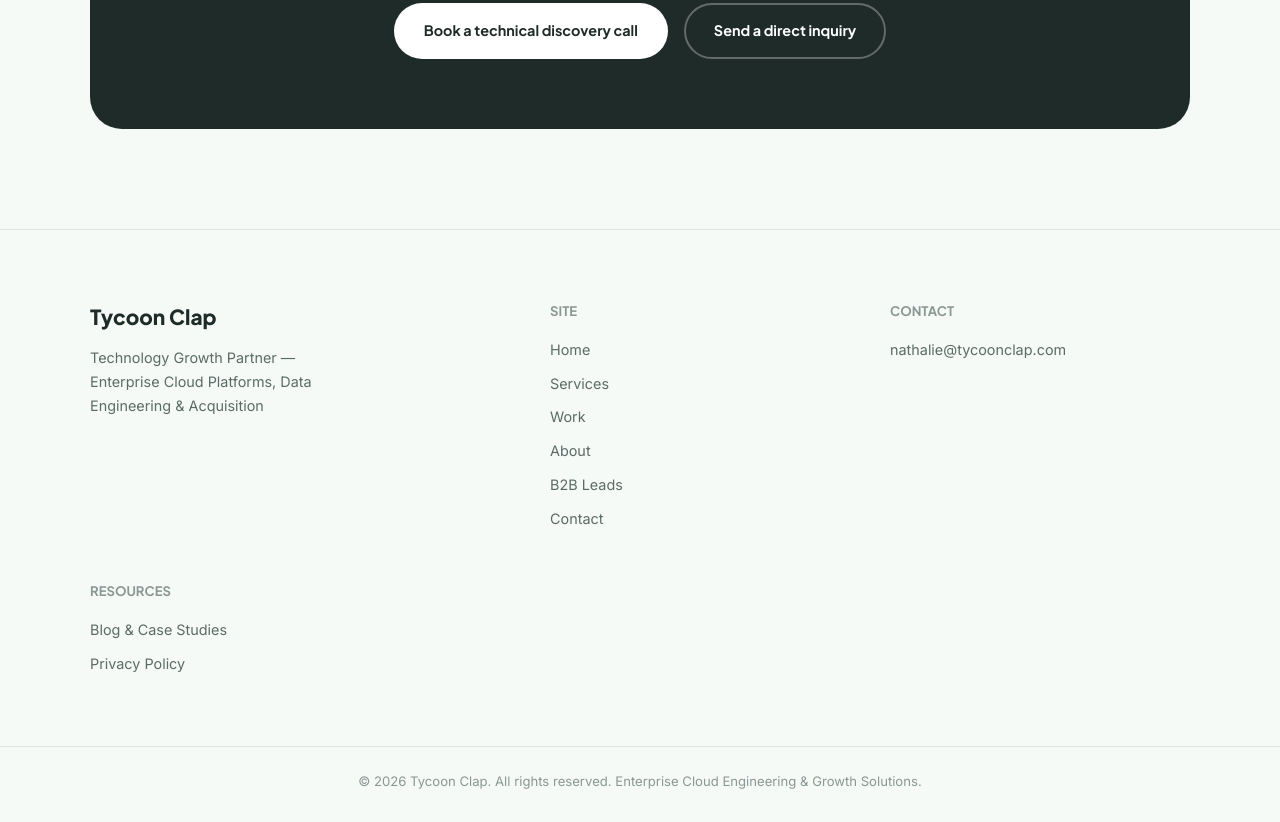
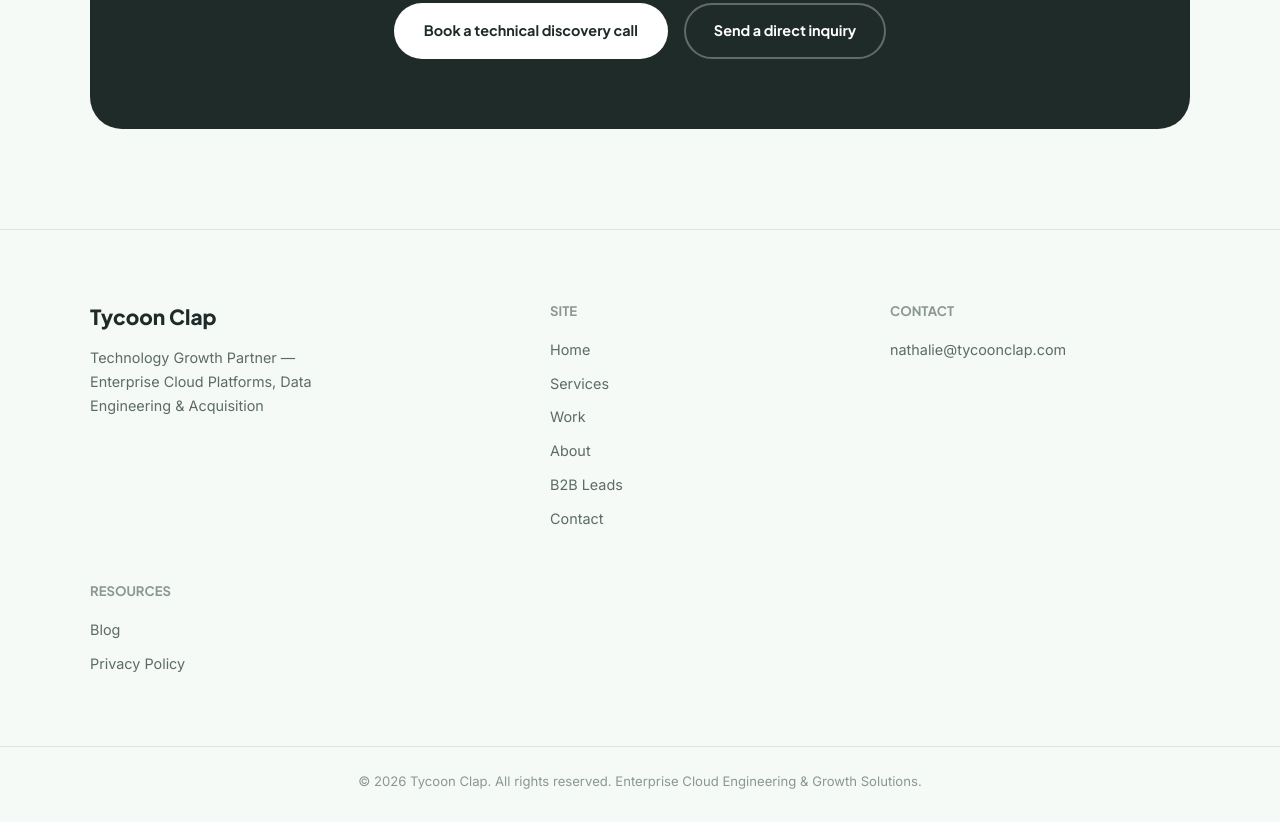
Before and after one commit to dahiyarishi14/TYCOONCLAP_WEBSITE, a plain HTML site: page work.html in a window 1280 px wide. Shown: the part 4025-4847 px from the top of the page. Drawn offline with nearby package versions, Linux system fonts and the light colour scheme.

Commit message:
Update work.html

```diff
--- a/work.html
+++ b/work.html
@@ -331,7 +331,7 @@
 
     <div class="fcol">
       <h4>Resources</h4>
-      <a href="blog.html">Blog &amp; Case Studies</a>
+      <a href="blog.html">Blog</a>
       <a href="privacy-policy.html">Privacy Policy</a>
     </div>
   </div>
```
